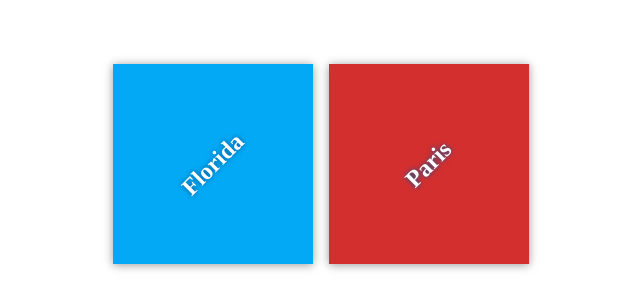
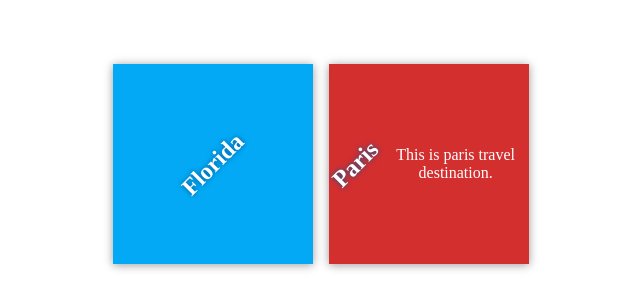
Before and after one commit to Kevan88/my-travel-plans, a plain HTML site: page index.html in a window 1280 px wide. Shown: the part 236-544 px from the top of the page, without its empty margins (319-959 px from the left). Drawn offline with Linux system fonts and the light colour scheme; files that its build step writes are made by us from their sources.

Commit message:
Paragraph addition

```diff
--- a/index.html
+++ b/index.html
@@ -16,6 +16,7 @@
 
             <div class="destination" id="paris">
                 <h2>Paris</h2>
+                    <p>This is paris travel destination.</p>
             </div>
         </div>
     </div>
```
